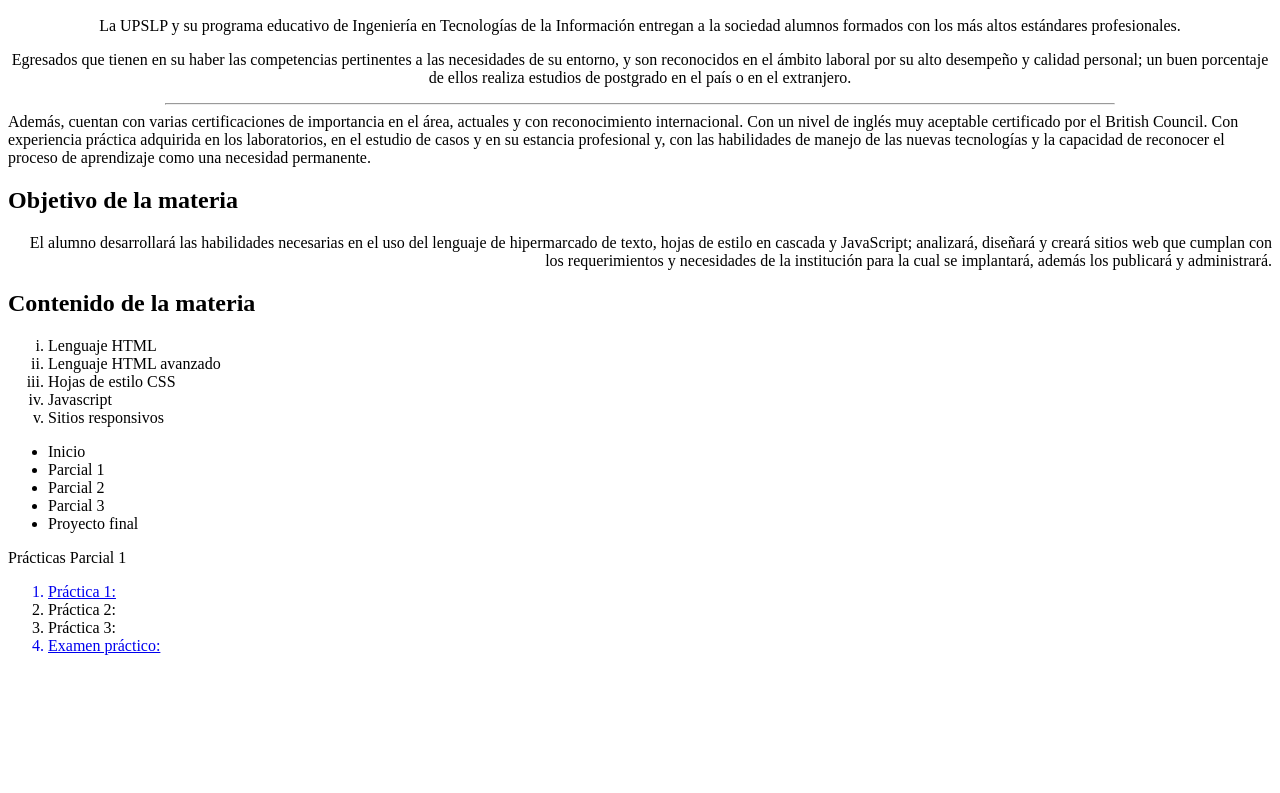
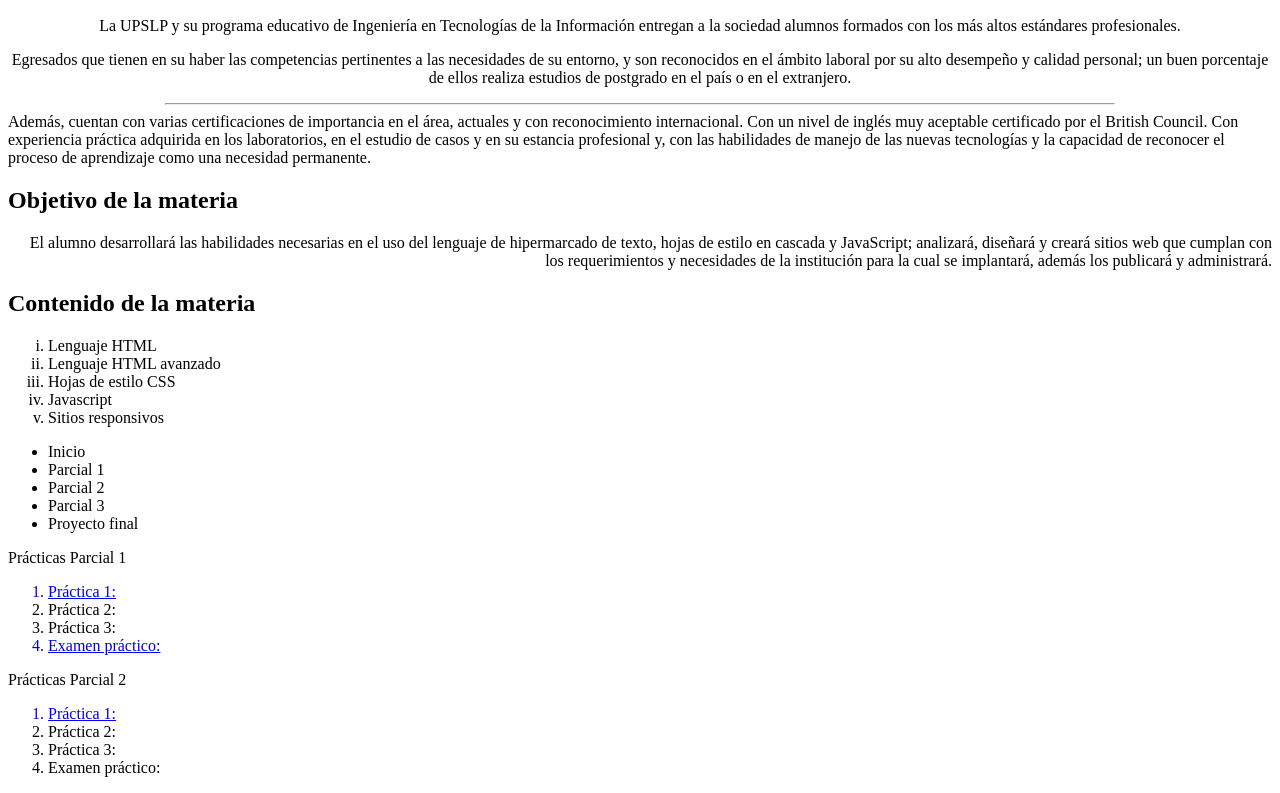
Before and after one commit to valeesrocha/Portafolio, a plain HTML site: page index.html in a window 1280 px wide. Shown: the part 554-1347 px from the top of the page. Before the commit the page ends 1225 px from the top, so only its background shows below. Drawn offline with Linux system fonts and the light colour scheme.

Commit message:
Add files via upload

```diff
--- a/index.html
+++ b/index.html
@@ -67,5 +67,13 @@
             <li>Práctica 3:</li>
            <a href="oxxo.html"><li >Examen práctico:</li></a>
         </ol type="1">
+
+        <p>Prácticas Parcial 2</p>
+        <ol type="1">
+            <a  href="formularios.html"><li>Práctica 1:</li></a>
+            <li>Práctica 2:</li>
+            <li>Práctica 3:</li>
+           <a><li >Examen práctico:</li></a>
+        </ol type="1">
 </body>
 </html>
```
